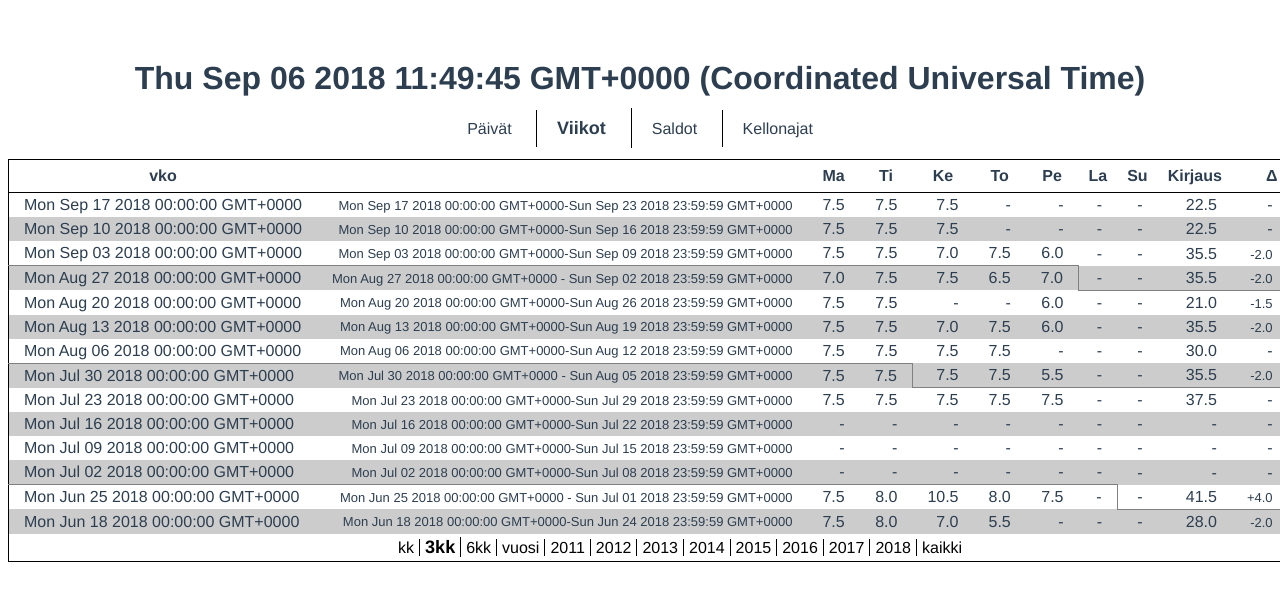
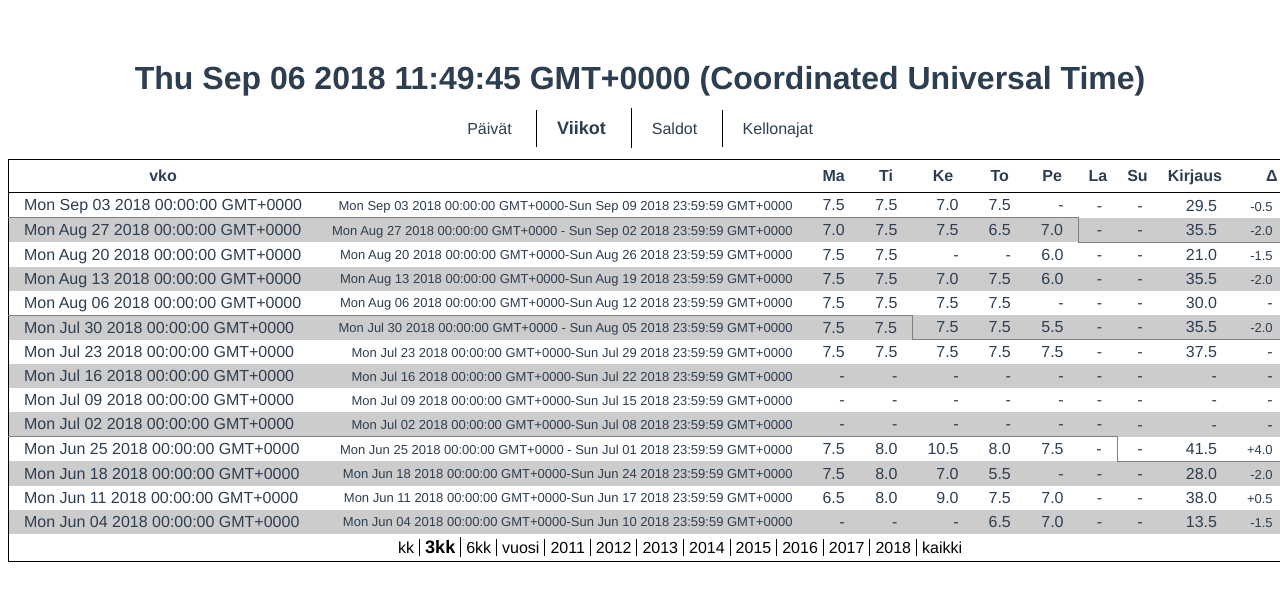
Before and after one commit to tzrissan/tuntikirjanpito, a Vue app: page / in a window 1280 px wide. Both pictures are taken after a click on the element "Viikot". Shown: the top 594 px of the page. Built offline with nearby package versions, Linux system fonts and the light colour scheme.

Commit message:
Vuosien päivämäärärajoitus toimimaan päivän tarkkuudella

```diff
--- a/src/components/Viikot.vue
+++ b/src/components/Viikot.vue
@@ -57,34 +57,21 @@
     import Tuntikirjanpito from '../data';
     import _ from 'lodash';
     import moment from 'moment';
-    import {kaikkiAikavalitTapahtumienValilla} from '../date-time-util';
-    import {saldoAikojenAlussa} from '../data';
+    import {kaikkiAikavalit, kaikkiAikavalitTapahtumienValilla} from '../date-time-util';
+    import {beginningOfTime, endOfTime} from '../data';
 
     const sivukoot = merkinnat => {
-        function sivukoko(name, filterFn) {
-            return { name, filterFn }
-        }
-        function between(viikot, after, before) {
-            if (viikot && viikot.length > 0) {
-                const afterMoment = after && after(moment(viikot[0].alku)).startOf('day');
-                const beforeMoment = before && before(moment(viikot[0].alku)).startOf('day');
-
-                return p => (!after || p.alku.isAfter(afterMoment)) && (!before || p.alku.isBefore(beforeMoment))
-            } else {
-                return () => false;
-            }
+        function sivukoko(name, alku, loppu) {
+            return {name, alku, loppu}
         }
         const sivukoot = [
-            sivukoko('kk', viikot => viikot.filter(between(viikot, m => m.subtract(1, 'month')))),
-            sivukoko('3kk', viikot => viikot.filter(between(viikot, m => m.subtract(3, 'month')))),
-            sivukoko('6kk', viikot => viikot.filter(between(viikot, m => m.subtract(6, 'month')))),
-            sivukoko('vuosi', viikot => viikot.filter(between(viikot, m => m.subtract(1, 'year')))),
-            sivukoko('kaikki', viikot => viikot)
+            sivukoko('kk', moment().subtract(1, 'month').startOf('day'), moment().endOf('day')),
+            sivukoko('3kk', moment().subtract(3, 'month').startOf('day'), moment().endOf('day')),
+            sivukoko('6kk', moment().subtract(6, 'month').startOf('day'), moment().endOf('day')),
+            sivukoko('vuosi', moment().subtract(1, 'year').startOf('day'), moment().endOf('day')),
+            sivukoko('kaikki', merkinnat[0].paiva, moment().endOf('day'))
         ];
-        sivukoot.splice(4, 0, ...kaikkiAikavalitTapahtumienValilla(merkinnat, 'year')
-            .map(aikavali => sivukoko(
-                aikavali.alku.format('YYYY'),
-                viikot => viikot.filter(between(viikot, () => aikavali.alku, () => aikavali.loppu)))))
+        sivukoot.splice(4, 0, ...kaikkiAikavalitTapahtumienValilla(merkinnat, 'year').map(aikavali => sivukoko(aikavali.alku.format('YYYY'), aikavali.alku, aikavali.loppu)));
         return sivukoot;
     };
 
@@ -92,11 +79,14 @@
         name: 'Viikot',
         computed: {
             computedViikot() {
+                const self = this;
                 const pyhat = this.global.pyhat.map(p => p.date);
-                const merkinnatRyhmiteltyna = _.groupBy(this.global.merkinnat, m => moment(m.paiva).startOf('week'));
-                return this.local.sivukoko.filterFn(_.chain(kaikkiAikavalitTapahtumienValilla(this.global.merkinnat))
+                const valitutṔaivat = _.filter(this.global.merkinnatPaivittain, p => p.paiva.isBetween(self.local.sivukoko.alku, self.local.sivukoko.loppu));
+                const merkinnatViikoittain = _.groupBy(_.values(valitutṔaivat), m => moment(m.paiva).startOf('week'));
+
+                return _.chain(kaikkiAikavalit(self.local.sivukoko.alku, self.local.sivukoko.loppu))
                     .map(viikko => {
-                        viikko.merkinnat = merkinnatRyhmiteltyna[viikko.alku] || [];
+                        viikko.merkinnat = merkinnatViikoittain[viikko.alku] || [];
                         return viikko;
                     })
                     .map(viikko => {
@@ -122,16 +112,16 @@
                             .filter(d => !pyhat.includes(d))
                             .value().length;
                         viikko.saldomuutos = viikko.kirjausYhteensa - (viikko.tyopaivia * 7.5);
+                        viikko.saldo = viikko.merkinnat.length > 0 ? viikko.merkinnat[viikko.merkinnat.length - 1].saldo : undefined;
                         return viikko;
                     })
                     .sortBy('alku')
-                    .map((viikko, idx, all) => {
-                        viikko.saldo = (idx ? all[idx - 1].saldo : saldoAikojenAlussa) + (_.isNaN(viikko.saldomuutos) ? 0 : viikko.saldomuutos);
-                        viikko.saldo = (idx ? all[idx - 1].saldo : saldoAikojenAlussa) + (_.isNaN(viikko.saldomuutos) ? 0 : viikko.saldomuutos) - viikko.ylityo;
+                    /*.map((viikko, idx, all) => {
+                        //viikko.saldo = (idx ? all[idx - 1].saldo : saldoAikojenAlussa) + (_.isNaN(viikko.saldomuutos) ? 0 : viikko.saldomuutos) - viikko.ylityo;
                         return viikko;
-                    })
+                    })*/
                     .reverse()
-                    .value());
+                    .value();
             }
         },
         data() {
--- a/src/date-time-util.js
+++ b/src/date-time-util.js
@@ -69,6 +69,17 @@ export function minuutitKellonaikana(minuuttia = 0) {
     return numeral(h).format('00') + ':' + numeral(m).format('00')
 }
 
+export function kaikkiAikavalit(alku, loppu, step = 'week') {
+    const aikavalit = [];
+    for (let i = moment(alku); i.isBefore(loppu); i = i.add(1, step)) {
+        aikavalit.push({
+            alku : moment(i).startOf(step),
+            loppu : moment(i).endOf(step),
+        });
+    }
+    return aikavalit;
+}
+
 export function kaikkiAikavalitTapahtumienValilla(merkinnat = [], step = 'week') {
     const ekaPaiva = moment(merkinnat.reduce((a, m) => {
         return _.isUndefined(a) || m.paiva.isBefore(a) ? moment(m.paiva) : a;
@@ -80,12 +91,5 @@ export function kaikkiAikavalitTapahtumienValilla(merkinnat = [], step = 'week')
     }, undefined));
     vikaPaiva.endOf(step);
 
-    const viikot = [];
-    for (let i = moment(ekaPaiva); i.isBefore(vikaPaiva); i = i.add(1, step)) {
-        viikot.push({
-            alku : moment(i).startOf(step),
-            loppu : moment(i).endOf(step),
-        });
-    }
-    return viikot;
+    return kaikkiAikavalit(ekaPaiva, vikaPaiva, step)
 }
```
Also changed, not shown: src/data.js.
